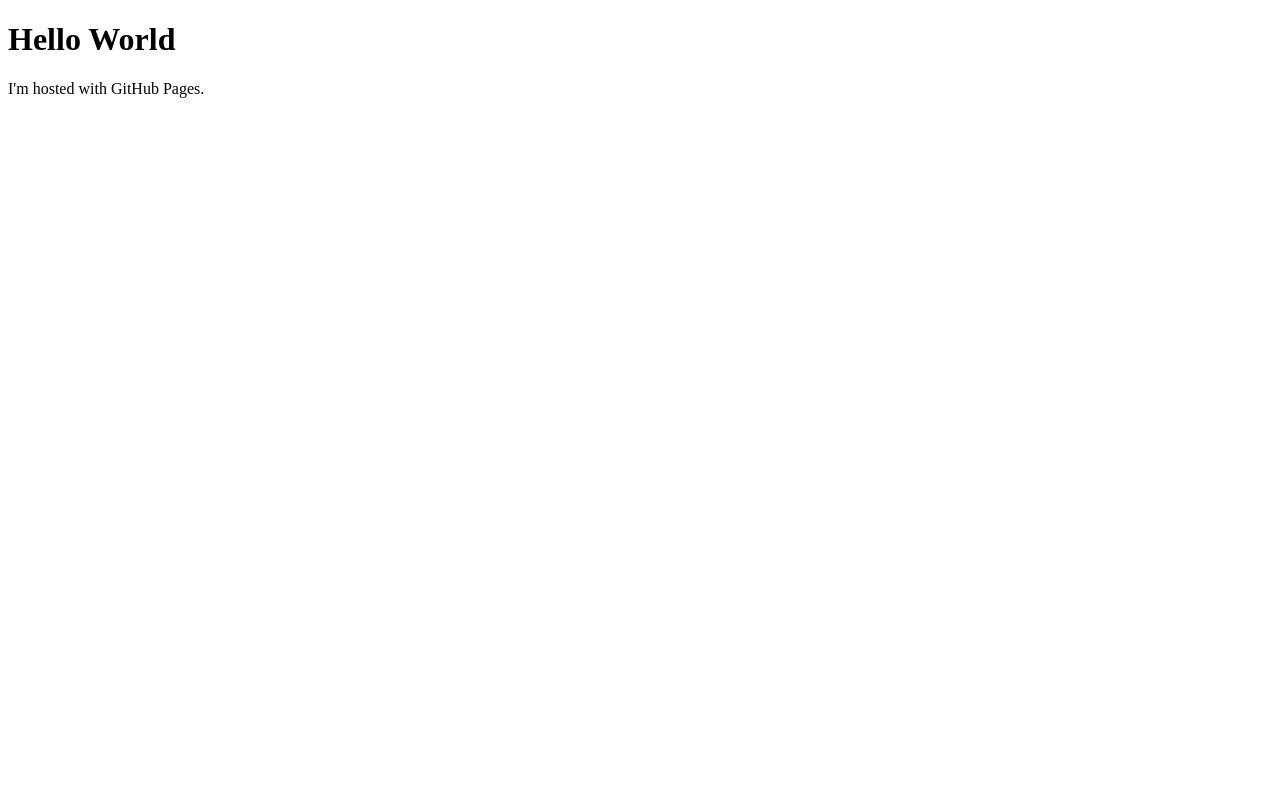
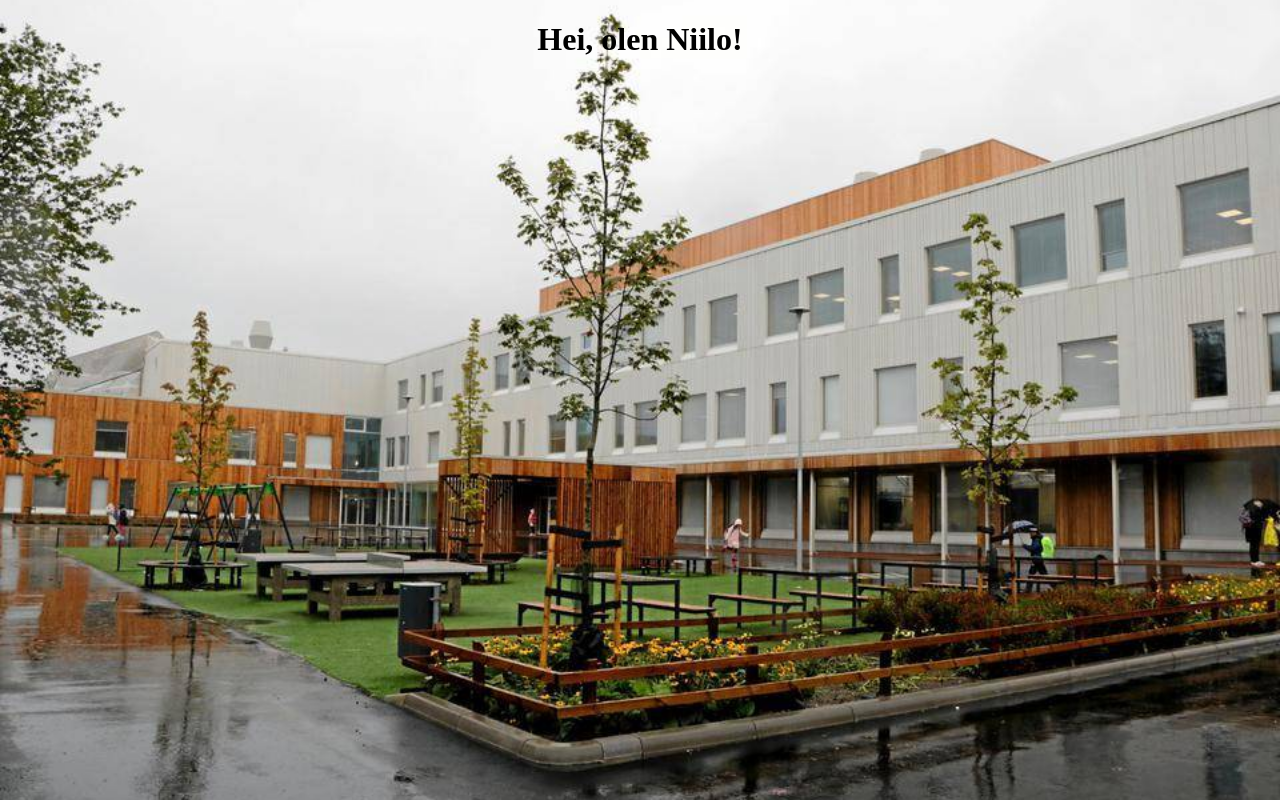
Before and after one commit to niilovalliedu/niilovalliedu.github.io, a plain HTML site: page index.html in a window 1280 px wide. Drawn offline with Linux system fonts and the light colour scheme.

Commit message:
Bunch o' stuff

```diff
--- a/index.html
+++ b/index.html
@@ -1,7 +1,11 @@
 <!DOCTYPE html>
 <html>
+<head>
+<link rel="stylesheet" href="style.css">
+</head>
 <body>
-<h1>Hello World</h1>
-<p>I'm hosted with GitHub Pages.</p>
+<center>
+	<h1>Hei, olen Niilo!</h1>
+</center>
 </body>
 </html>
--- a/style.css
+++ b/style.css
@@ -1,5 +1,8 @@
 body{
-	background-image: url("background.png");
+	background-image: url("background.jpg");
+	background-image: linear-gradient(90, #000000, #111111, ...);
 	background-repeat: no-repeat;
 	background-attachment: fixed;
+	background-position: center;
+	background-size: cover;
 }
```
Also changed, not shown: background.jpg (added), background.png (deleted).
